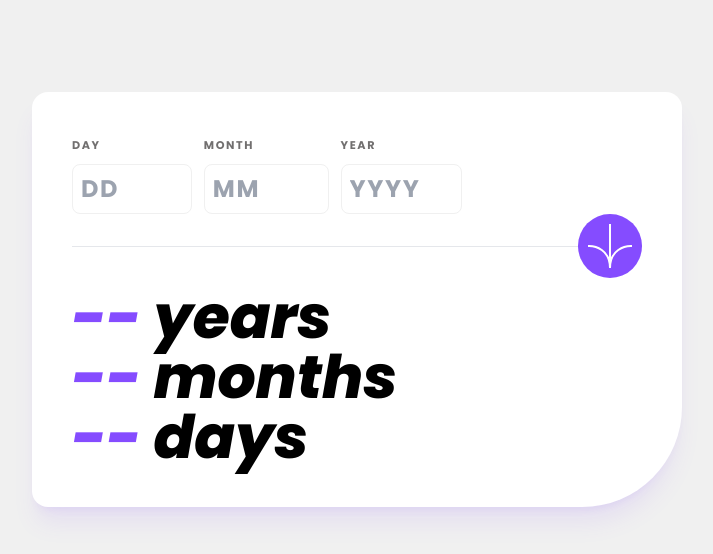
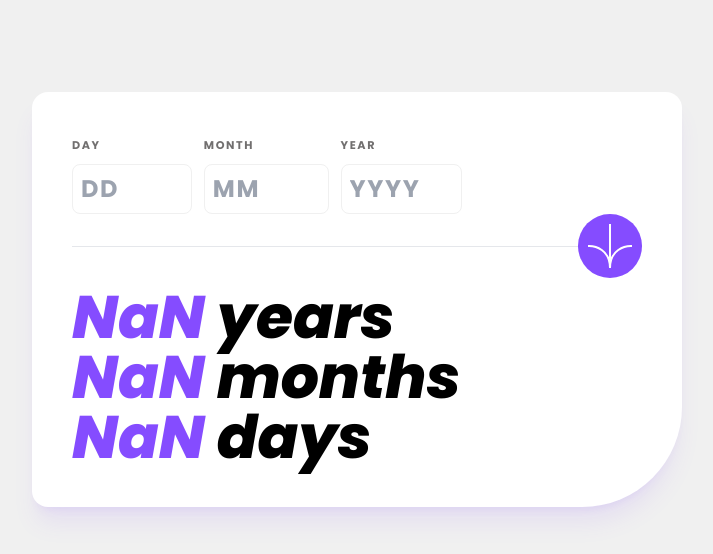
Before and after one commit to ZenitsuAg/age-calculator-app, a React (Vite) app: page / in a window 1280 px wide. Shown: the top 554 px of the page, without its empty margins (283-996 px from the left). Built offline with nearby package versions, Linux system fonts and the light colour scheme.

Commit message:
Complete Js logic

```diff
--- a/src/App.jsx
+++ b/src/App.jsx
@@ -20,6 +20,13 @@ function App() {
     setDays(e.target.value)
   }
 
+  const timeDifference =
+      Date.now() -
+      Date.parse(new Date(`${years}, ${months}, ${days}`)).toString();
+  const yr = Math.round(timeDifference / 3.154e10);
+  const mnth = Math.round((timeDifference % 3.154e10) / 2.628e9);
+  const dy = Math.round((timeDifference % 3.154e10 % 2.628e9) / 8.64e7);
+
   return (
     <main className='h-screen p-3 bg-off-white'>
        <div className='font-Poppins max-w-[375px] mx-auto bg-white rounded-2xl rounded-br-[100px] p-6 pt-11 mt-20 shadow-xl shadow-purple/10 md:max-w-[650px] md:p-10'>
@@ -38,9 +45,9 @@ function App() {
           </div>
         </div>
 
-        <h1 className='text-5xl italic font-bold leading-tight md:text-6xl'><span className="text-purple">--</span> years</h1>
-        <h1 className='text-5xl italic font-bold leading-tight md:text-6xl'><span className="text-purple">--</span> months</h1>
-        <h1 className='text-5xl italic font-bold leading-tight md:text-6xl'><span className="text-purple">--</span> days</h1>
+        <h1 className='text-5xl italic font-bold leading-tight md:text-6xl'><span className="text-purple">{yr}</span> years</h1>
+        <h1 className='text-5xl italic font-bold leading-tight md:text-6xl'><span className="text-purple">{mnth}</span> months</h1>
+        <h1 className='text-5xl italic font-bold leading-tight md:text-6xl'><span className="text-purple">{dy}</span> days</h1>
 
       </div>
     </main>
```
